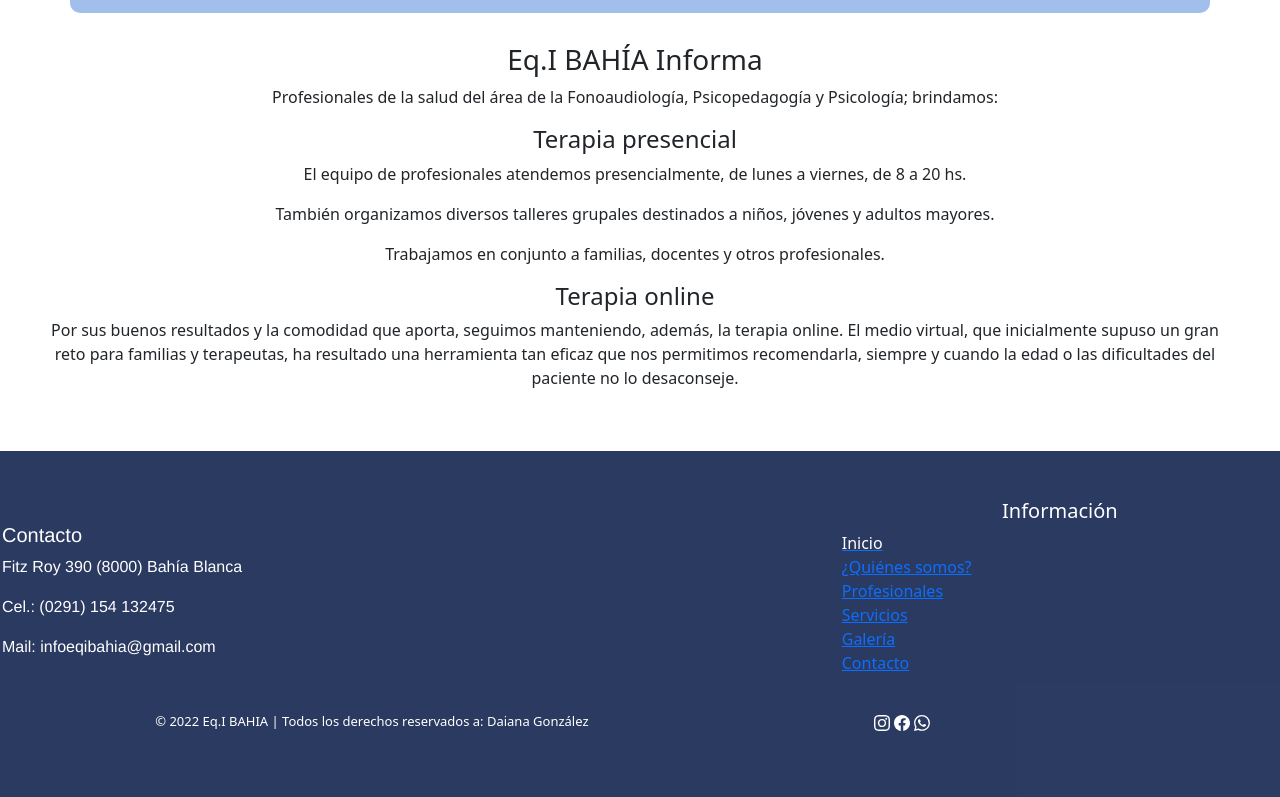
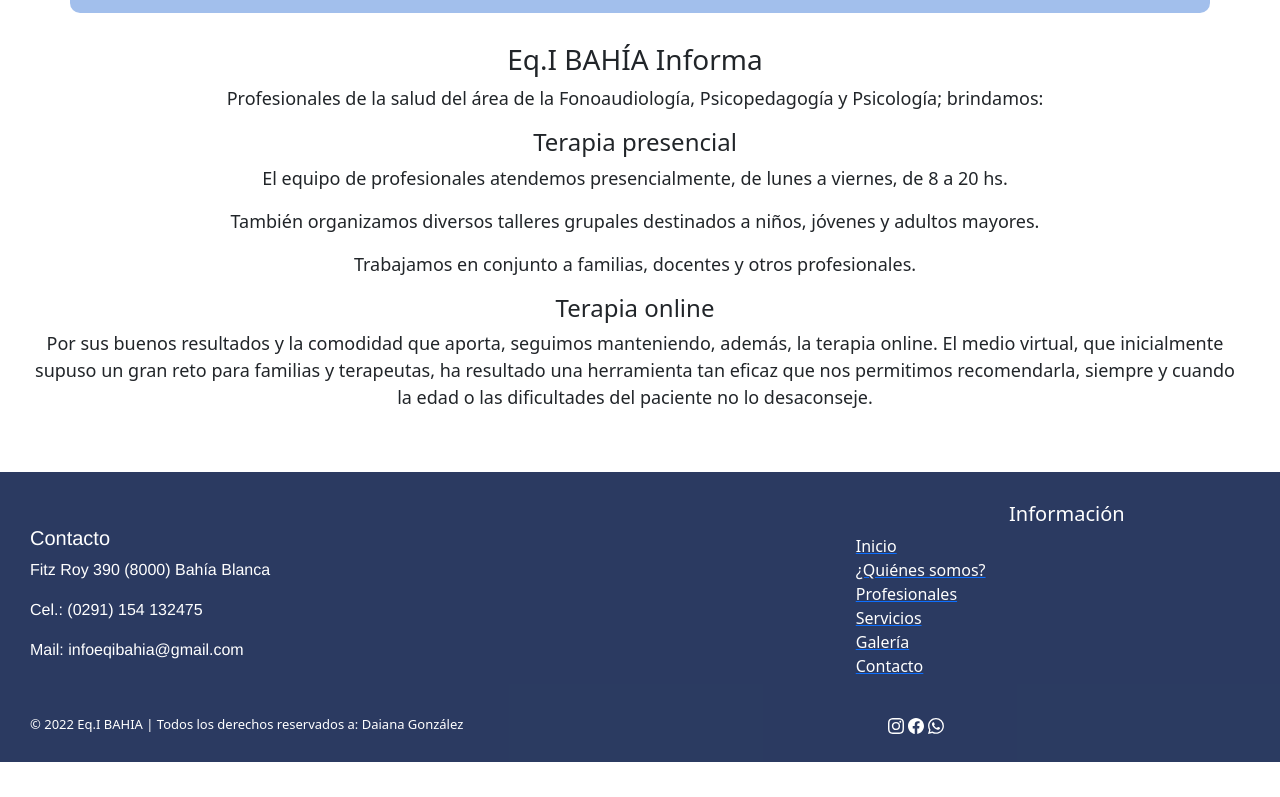
Before and after one commit to Daiana611200/EqI-BAHIA-Daiana-Gonzalez, a website: page index.html in a window 1280 px wide. Shown: the part 841-1638 px from the top of the page. After the commit the page ends 1603 px from the top, so only its background shows below. Drawn offline with nearby package versions, Linux system fonts and the light colour scheme.

Commit message:
cambios styles

```diff
--- a/SCSS/footer.scss
+++ b/SCSS/footer.scss
@@ -3,7 +3,7 @@
 /*Estilo footer*/
 footer {
     background-color: #192a54eb;
-    padding: 48px 2px;
+    padding: 30px 2px 10px 30px;
 
     display: grid;
     grid-template-columns: auto auto;
@@ -15,24 +15,34 @@ footer {
 
     div:nth-child(1) {
         text-align:left;
+        text-decoration: none;
+        color: white;
         }
 
     div:nth-child(2) {
         text-align: center;
+        h5 {
+            color: white;
         }
+         }
 
     div:nth-child(3) {
         display: flex;
         align-items: center;
-        justify-content: center;
+        justify-content: left;
         font-size: small;
+        color: white;
         }
 
     ul li {
         display:inline-block;
-        }
-
-    ul li a svg {
-        margin: 100 5px;
+        justify-content:right;
+            a svg {
+                    margin: 100 5px;
+                    color: white;
+                    &:hover{
+                    transform: scale(2.03);
+                            }
+                    }
         }
     }
--- a/SCSS/header.scss
+++ b/SCSS/header.scss
@@ -3,6 +3,10 @@ header {
     border-radius: 10px;
     text-align: center;
     justify-content: center;
+        p {
+            padding: 20px 20px 20px 20px;
+            font-size: larger;
+            }
 }
 
 .contenedor{
@@ -13,6 +17,7 @@ header {
     display: flex;
     flex-direction:column;
     justify-content: center;
+
     }
 
 .item-01:hover{
@@ -26,3 +31,7 @@ header {
 .item-03:hover{
     transform: scale(1.2);
 }
+
+.corousel {
+    justify-content: center;
+}
--- a/SCSS/main.scss
+++ b/SCSS/main.scss
@@ -7,6 +7,10 @@ main {
     margin-right: 20px;
     margin-bottom: 20px;
     margin-left: 20px;
+
+    p {
+      font-size: large;
+    }
 }
 
     @media screen and (max-width: 992px) {
--- a/SCSS/style.scss
+++ b/SCSS/style.scss
@@ -18,8 +18,9 @@
 
     .nav-item:hover{
         transform: scale(1.03);
-    }
+
         cursor: pointer;
+                    }
 }
 
 .navbar-nav{
--- a/index.html
+++ b/index.html
@@ -134,7 +134,7 @@
         </main>
 
         <footer>
-             <div class="contenedor footer" style="color:white";>
+             <div class="contenedor footer";>
                 <div class="contacto">
                     <h5>Contacto</h5>
                     <p>Fitz Roy 390 (8000) Bahía Blanca</p>
@@ -143,10 +143,10 @@
                 </div>
               </div>
 
-                <div class="informacion" style="color:white";>
+                <div class="informacion";>
                     <h5>Información</h5>
                     <a class="inicio" href="index.html">
-                    <div class="item-04" style="color:white">Inicio</div></a>
+                    <div class="item-04">Inicio</div></a>
                     <a class="nosotros" href="pages/nosotros.html">
                     <div class="item-05">¿Quiénes somos?</div></a>
                     <a class="profesionales" href="pages/profesionales.html">
@@ -160,10 +160,10 @@
                 </div>
 
                 <div>
-                     <p style="color: white";> © 2022 Eq.I BAHIA | Todos los derechos reservados a: Daiana González</p>
+                     <p> © 2022 Eq.I BAHIA | Todos los derechos reservados a: Daiana González</p>
                 </div>
 
-                <div style="color: white";>
+                <div class="redes";>
                     <ul>
                         <li>
                             <a ref="">
```
Also changed, not shown: pages/nosotros.html (+3 -3 lines), css/style.css.
